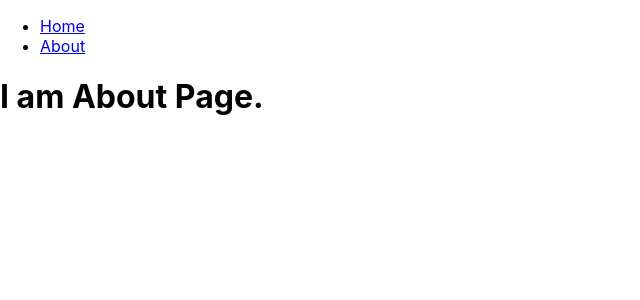
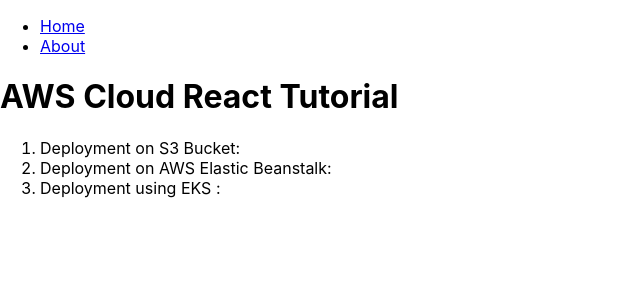
Before and after one commit to susapkota33/DeployProject, a React (Create React App) app in the folder first-app/: page /about in a window 1280 px wide. Shown: the top 300 px of the page, without its empty margins (0-640 px from the left). Built offline with nearby package versions, Linux system fonts and the light colour scheme.

Commit message:
added few list and heading

```diff
--- a/first-app/src/About.js
+++ b/first-app/src/About.js
@@ -2,7 +2,14 @@
 import App from './App';
 function About(){
     return(
-        <h1>I am About Page.</h1>
+        <div>
+        <h1>AWS Cloud React Tutorial</h1>
+        <ol>
+            <li>Deployment on S3 Bucket:</li>
+            <li>Deployment on AWS Elastic Beanstalk:</li>
+            <li>Deployment using EKS :</li>
+        </ol>
+        </div>
     )
 }
 export default About
```
